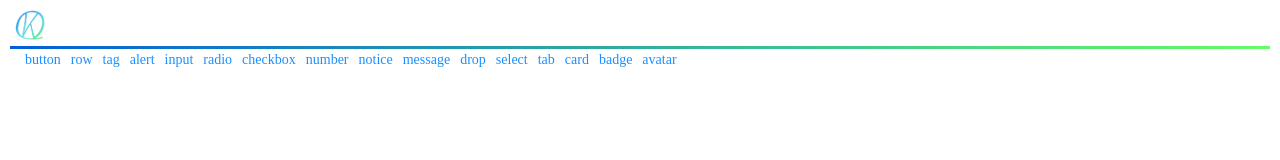
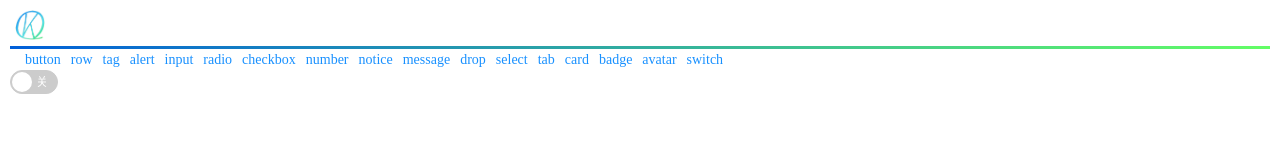
Before and after one commit to wanjunSun/qkui, a Vue app: page /#/switch in a window 1280 px wide. Shown: the top 160 px of the page. Built offline with nearby package versions, Linux system fonts and the light colour scheme; some icons are missing.

Commit message:
:sparkles: 新增switch

```diff
--- a/examples/router/index.js
+++ b/examples/router/index.js
@@ -84,6 +84,11 @@ const routes = [
     name: "avatar",
     component: (reverse) => require(["../views/Avatar.vue"], reverse),
   },
+  {
+    path: "/switch",
+    name: "switch",
+    component: (reverse) => require(["../views/Switch.vue"], reverse),
+  },
 ]
 
 const router = new VueRouter({
--- /dev/null
+++ b/examples/views/Switch.vue
@@ -0,0 +1,20 @@
+<template>
+  <div>
+    <qk-switch v-model="val">
+      <span slot="open">开</span>
+      <span slot="close">关</span>
+    </qk-switch>
+  </div>
+</template>
+
+<script>
+export default {
+  data() {
+    return {
+      val: false,
+    }
+  },
+}
+</script>
+
+<style></style>
--- /dev/null
+++ b/packages/Switch/index.js
@@ -0,0 +1,3 @@
+import QKSwitch from "./src/switch.jsx"
+
+export default QKSwitch
--- /dev/null
+++ b/packages/Switch/src/switch.jsx
@@ -0,0 +1,101 @@
+const preflxCls = "qk-switch"
+import { oneOf } from "../../../src/utils"
+import Emitter from "../../../src/mixins/emitter"
+export default {
+  name: "qkSwitch",
+  mixins: [Emitter],
+  props: {
+    value: {
+      type: [String, Number, Boolean],
+      default: false,
+    },
+    trueValue: {
+      type: [String, Number, Boolean],
+      default: true,
+    },
+    falseValue: {
+      type: [String, Number, Boolean],
+      default: false,
+    },
+    disabled: {
+      type: Boolean,
+      default: false,
+    },
+    size: {
+      validator(v) {
+        return oneOf(v, ["small", "large", "default"])
+      },
+    },
+    successColor: String,
+    errorColor: String,
+  },
+  data() {
+    return {
+      currentValue: this.value,
+    }
+  },
+  computed: {
+    wrapClasses() {
+      return [
+        `${preflxCls}`,
+        {
+          [`${preflxCls}-checked`]: this.currentValue === this.trueValue,
+          [`${preflxCls}-${this.size}`]: !!this.size,
+          [`${preflxCls}-disable`]: this.disabled,
+        },
+      ]
+    },
+    innerClasses() {
+      return [`${preflxCls}-inner`]
+    },
+    warpStyles() {
+      let style = {}
+      if (this.successColor && this.currentValue === this.trueValue)
+        style = { backgroundColor: this.successColor }
+      else style = { backgroundColor: this.errorColor }
+      return style
+    },
+  },
+  methods: {
+    toggle(event) {
+      event.preventDefault()
+      if (this.disabled) return false
+      const checked =
+        this.currentValue === this.trueValue ? this.falseValue : this.trueValue
+      this.currentValue = checked
+      this.$emit("input", checked)
+      this.$emit("change", checked)
+    },
+  },
+  watch: {
+    value(v) {
+      if (v !== this.trueValue && v !== this.falseValue) throw "值有误"
+      this.currentValue = v
+    },
+  },
+  render() {
+    return (
+      <span
+        tabIndex="0"
+        class={this.wrapClasses}
+        style={this.warpStyles}
+        onClick={(e) => {
+          this.toggle(e)
+        }}
+        onKeyDownSpace={(e) => {
+          this.toggle(e)
+        }}
+      >
+        <input type="hidden" name={this.name} value={this.currentValue}></input>
+        <span class={this.innerClasses}>
+          {this.$slots.open && this.currentValue === this.trueValue
+            ? this.$slots.open
+            : ""}
+          {this.$slots.close && this.currentValue === this.falseValue
+            ? this.$slots.close
+            : ""}
+        </span>
+      </span>
+    )
+  },
+}
--- a/packages/index.js
+++ b/packages/index.js
@@ -15,6 +15,7 @@ import QKTab from "./Tab"
 import QKCard from "./Card"
 import QKBadge from "./Badge"
 import QKAvatar from "./Avatar"
+import QKSwitch from "./Switch"
 import "../src/style/index.less"
 // 所有组件列表
 const components = [
@@ -42,7 +43,8 @@ const components = [
   QKTab.Pand,
   QKCard,
   QKBadge,
-  QKAvatar
+  QKAvatar,
+  QKSwitch,
 ]
 // 定义 install 方法，接收 Vue 作为参数
 const install = function(Vue) {
--- a/src/style/components/index.less
+++ b/src/style/components/index.less
@@ -14,3 +14,4 @@
 @import "card.less";
 @import "badge.less";
 @import "avatar.less";
+@import "switch.less";
--- /dev/null
+++ b/src/style/components/switch.less
@@ -0,0 +1,132 @@
+@switch-prefix :~'@{css-prefix}switch';
+
+.@{switch-prefix} {
+  display: inline-block;
+  width: 48px;
+  height: 24px;
+  line-height: 22px;
+  border-radius: 22px;
+  vertical-align: middle;
+  border: 1px solid #ccc;
+  background-color: #ccc;
+  position: relative;
+  cursor: @cursor-pointer;
+  user-select: none;
+  transition: all .3s ease-in-out;
+
+  &-inner {
+    color: #fff;
+    font-size: @css-font-size-small;
+    position: relative;
+    left: 25px;
+
+    i {
+      width: 12px;
+      height: 12px;
+      text-align: center;
+    }
+  }
+
+  &:after {
+    content: '';
+    width: 20px;
+    height: 20px;
+    border-radius: 20px;
+    background-color: #fff;
+    position: absolute;
+    left: 1px;
+    top: 1px;
+    cursor: @cursor-pointer;
+    transition: left .3s ease-in-out, width .3s ease-in-out;
+  }
+
+  &::after::after {
+    width: 26px;
+  }
+
+  &:focus {
+    // box-shadow: 0 0 0 2px fade(@css-color-primary, 30%);
+    outline: 0;
+  }
+
+  &:focus:hover {
+    box-shadow: none;
+  }
+
+  &-small {
+    width: 24px;
+    height: 12px;
+    line-height: 10px;
+
+    &::after {
+      width: 10px;
+      height: 10px;
+      top: 0;
+      left: 0;
+    }
+
+    &:active::after {
+      width: 14px;
+    }
+  }
+
+  &-small&-checked::after {
+    left: 12px;
+  }
+
+  &-small:active&-checked::after {
+    left: 8px;
+  }
+
+  &-large {
+    width: 60px;
+
+    &::after::after {
+      width: 26px;
+    }
+  }
+
+  &-large:active:after {
+    width: 32px;
+  }
+
+  &-large&-checked:after {
+    left: 37px;
+  }
+
+  &-large:active&-checked:after {
+    left: 25px;
+  }
+
+  &-checked {
+    // border-color: @css-color-primary;
+    background-color: @css-color-primary;
+
+    .@{switch-prefix}-inner {
+      left: 8px;
+    }
+
+    &::after {
+      left: 25px;
+    }
+
+    &:active::after {
+      left: 25px;
+    }
+  }
+
+  &-disabled {
+    cursor: @cursor-disabled;
+    background: #f3f3f3;
+    border-color: #f3f3f3;
+
+    &:after {
+      background: #ccc;
+      cursor: not-allowed;
+    }
+
+    .@{switch-prefix}-inner {
+      color: #ccc;
+    }
+  }
+}
```
